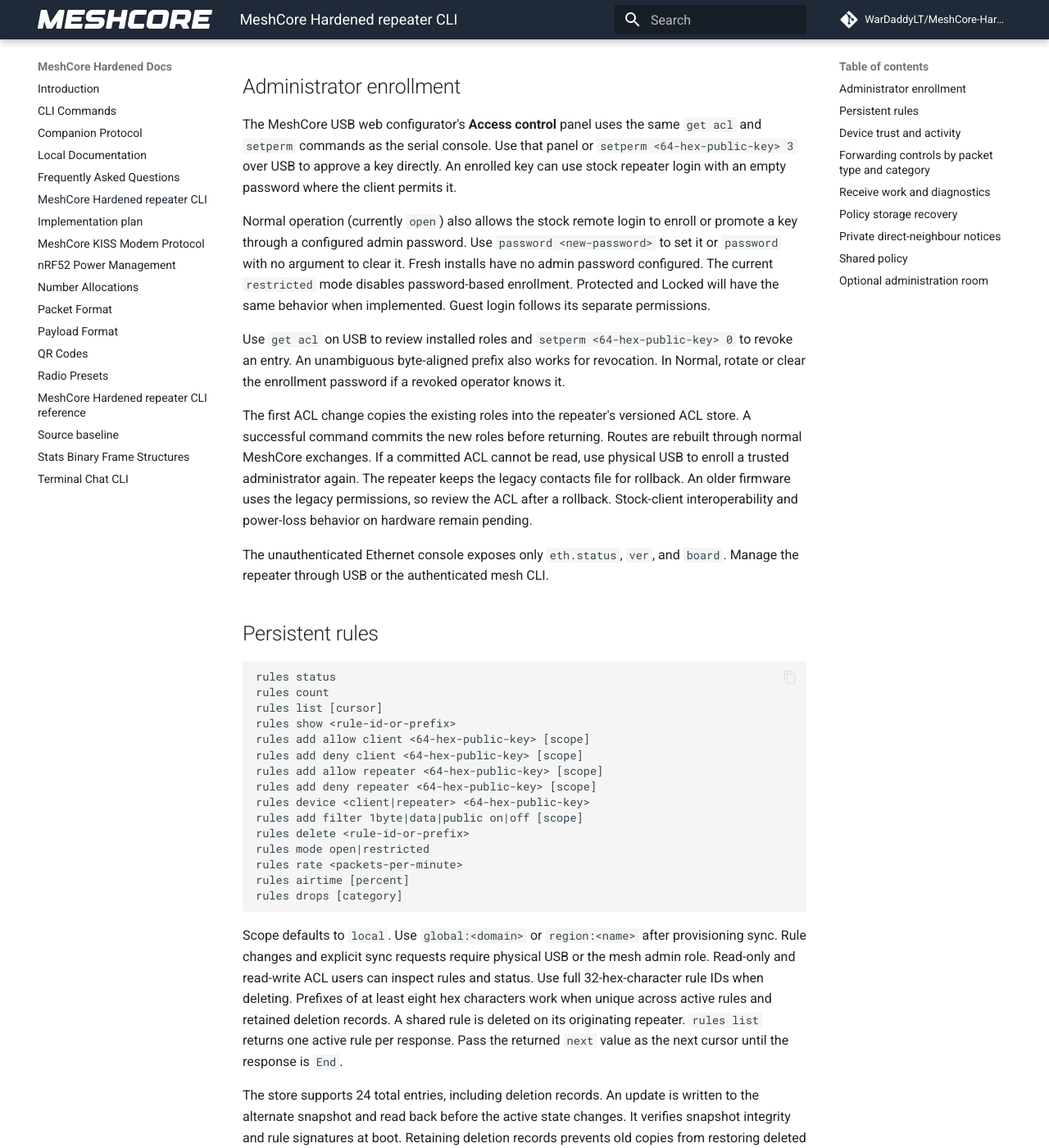
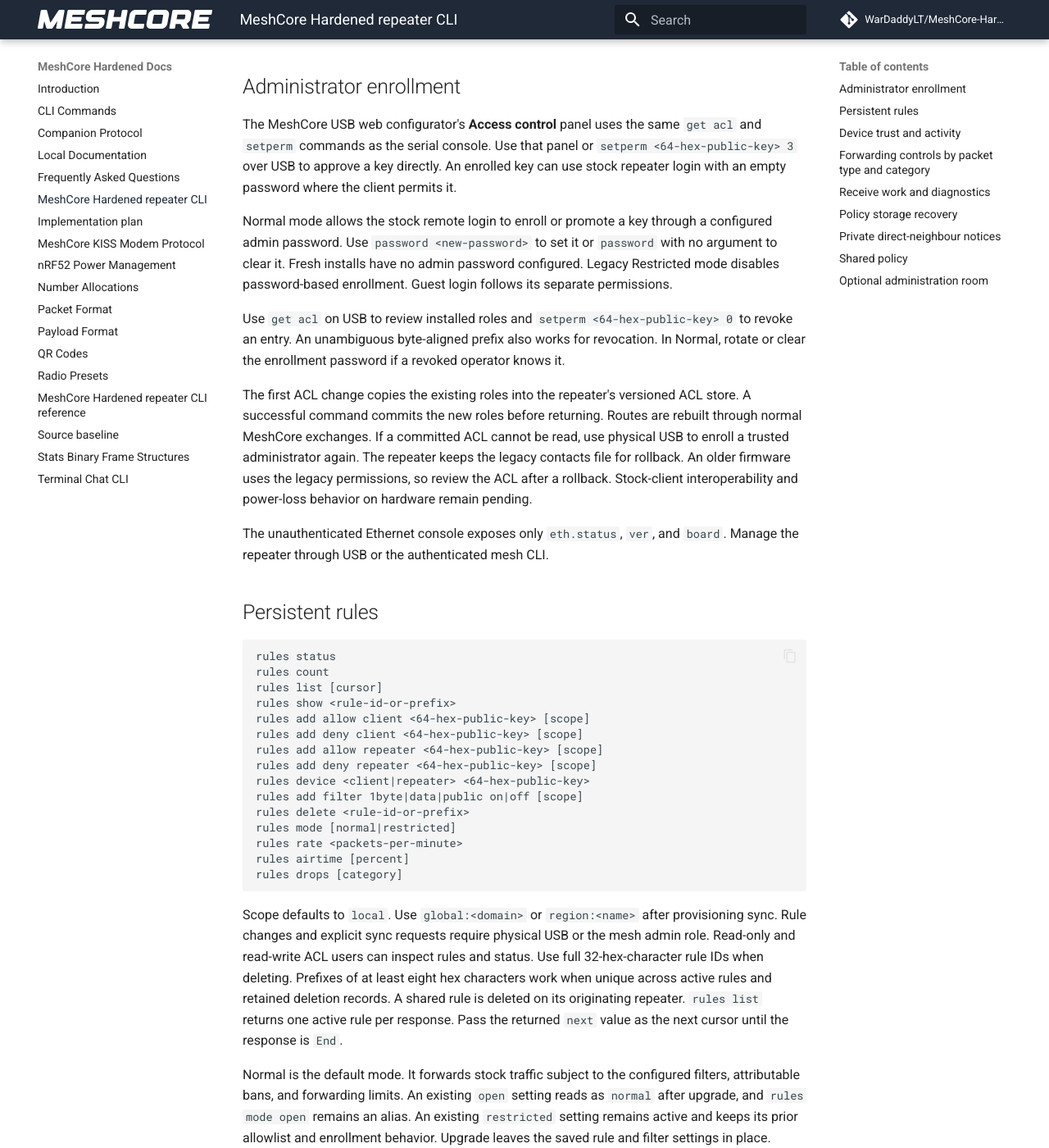
Before and after one commit to WarDaddyLT/MeshCore-Hardened, an MkDocs documentation site: the page built from docs/hardened-repeater-cli.md, in a window 1280 px wide and 1400 px high, scrolled down 234 px. Shown: the whole window at 82% size. Built offline with MkDocs 1.6.1 and Material for MkDocs 9.7.7, drawn with Linux system fonts in a browser that asks for light colours; comment, search, counter and statistics services are not loaded.

Commit message:
MSHCHRD-17 Make Normal mode explicit and preserve saved restrictions (#42)

````diff
--- a/docs/hardened-repeater-cli.md
+++ b/docs/hardened-repeater-cli.md
@@ -6,7 +6,7 @@ The existing MeshCore repeater CLI and SaveMeshcore filter commands are availabl
 
 The MeshCore USB web configurator's **Access control** panel uses the same `get acl` and `setperm` commands as the serial console. Use that panel or `setperm <64-hex-public-key> 3` over USB to approve a key directly. An enrolled key can use stock repeater login with an empty password where the client permits it.
 
-Normal operation (currently `open`) also allows the stock remote login to enroll or promote a key through a configured admin password. Use `password <new-password>` to set it or `password` with no argument to clear it. Fresh installs have no admin password configured. The current `restricted` mode disables password-based enrollment. Protected and Locked will have the same behavior when implemented. Guest login follows its separate permissions.
+Normal mode allows the stock remote login to enroll or promote a key through a configured admin password. Use `password <new-password>` to set it or `password` with no argument to clear it. Fresh installs have no admin password configured. Legacy Restricted mode disables password-based enrollment. Guest login follows its separate permissions.
 
 Use `get acl` on USB to review installed roles and `setperm <64-hex-public-key> 0` to revoke an entry. An unambiguous byte-aligned prefix also works for revocation. In Normal, rotate or clear the enrollment password if a revoked operator knows it.
 
@@ -28,13 +28,15 @@ rules add deny repeater <64-hex-public-key> [scope]
 rules device <client|repeater> <64-hex-public-key>
 rules add filter 1byte|data|public on|off [scope]
 rules delete <rule-id-or-prefix>
-rules mode open|restricted
+rules mode [normal|restricted]
 rules rate <packets-per-minute>
 rules airtime [percent]
 rules drops [category]
 ```
 
 Scope defaults to `local`. Use `global:<domain>` or `region:<name>` after provisioning sync. Rule changes and explicit sync requests require physical USB or the mesh admin role. Read-only and read-write ACL users can inspect rules and status. Use full 32-hex-character rule IDs when deleting. Prefixes of at least eight hex characters work when unique across active rules and retained deletion records. A shared rule is deleted on its originating repeater. `rules list` returns one active rule per response. Pass the returned `next` value as the next cursor until the response is `End`.
+
+Normal is the default mode. It forwards stock traffic subject to the configured filters, attributable bans, and forwarding limits. An existing `open` setting reads as `normal` after upgrade, and `rules mode open` remains an alias. An existing `restricted` setting remains active and keeps its prior allowlist and enrollment behavior. Upgrade leaves the saved rule and filter settings in place.
 
 The store supports 24 total entries, including deletion records. An update is written to the alternate snapshot and read back before the active state changes. It verifies snapshot integrity and rule signatures at boot. Retaining deletion records prevents old copies from restoring deleted rules, so new entries are rejected when the table fills. The last valid snapshot stays available when a write fails.
 
````
Also changed, not shown: README.md (+4 -4 lines), docs/implementation-plan.md (+2 -1 lines), 3 other files.
